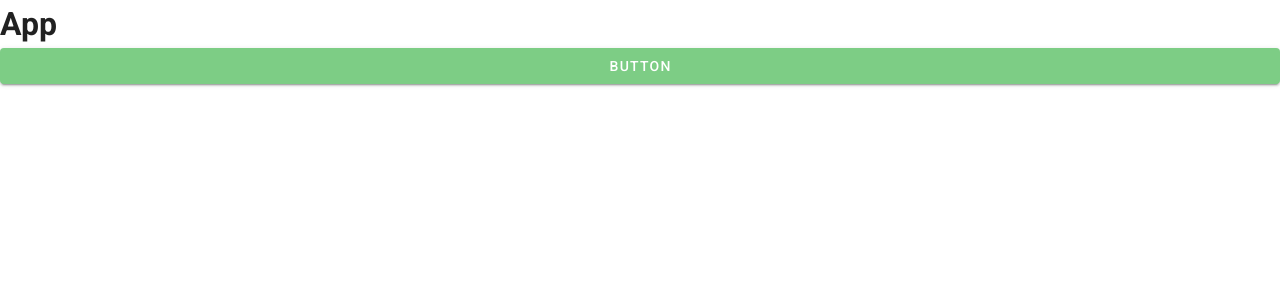
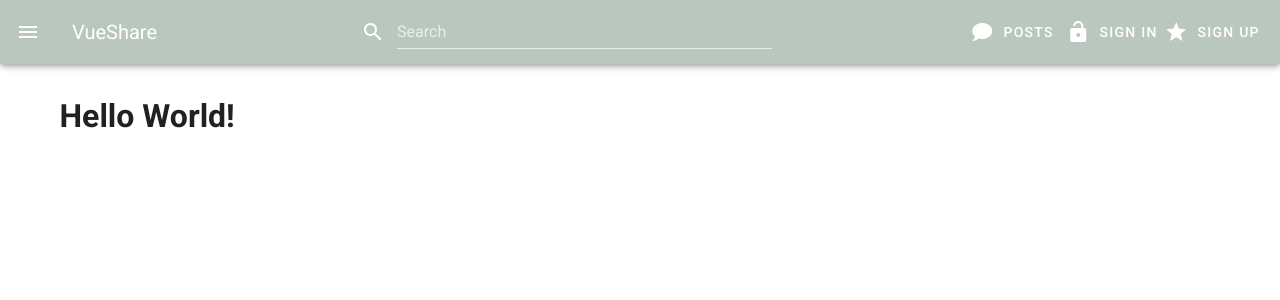
Before and after one commit to mathiasbergqvist/full-stack-vue-with-graphql, a Vue app in the folder client/: page / in a window 1280 px wide. Shown: the top 300 px of the page. Built offline with nearby package versions, Linux system fonts and the light colour scheme.

Commit message:
Create application navbar using Vuetify components

```diff
--- a/client/src/App.vue
+++ b/client/src/App.vue
@@ -1,6 +1,61 @@
 <template>
   <v-app>
-      <h1>App</h1>
-      <v-btn color='accent'>Button</v-btn>
+    <v-card color="primary" flat height="64px" tile>
+      <v-toolbar color="primary" dark>
+        <!-- App title  -->
+        <v-app-bar-nav-icon></v-app-bar-nav-icon>
+        <v-toolbar-title class="hidden-xs-only">
+          <router-link to="/" tag="span" style="cursor: pointer">VueShare</router-link>
+        </v-toolbar-title>
+
+        <v-spacer></v-spacer>
+
+        <!-- Search input -->
+        <v-btn icon>
+          <v-icon>mdi-magnify</v-icon>
+        </v-btn>
+        <v-text-field flex label="Search" color="accent" single-line hide-details></v-text-field>
+
+        <v-spacer></v-spacer>
+
+        <v-toolbar-items class="hidden-xs-only">
+          <v-btn
+            v-for="item in horizontalNavItem"
+            :key="item.title"
+            :to="item.link"
+            style="width: 100px"
+            icon
+            flat
+          >
+            <v-icon left class="hidden-sm-only">{{item.icon}}</v-icon>
+            {{item.title}}
+          </v-btn>
+        </v-toolbar-items>
+        <!-- <v-toolbar-items>
+          <v-btn flat color="primary">POSTS</v-btn>
+        </v-toolbar-items>-->
+      </v-toolbar>
+    </v-card>
+    <!-- App content -->
+    <main>
+      <v-container class="mt-4">
+        <router-view />
+      </v-container>
+    </main>
   </v-app>
 </template>
+
+<script>
+export default {
+  name: "App",
+  computed: {
+    horizontalNavItem() {
+      return [
+        { icon: "mdi-chat", title: "Posts", link: "/posts" },
+        { icon: "mdi-lock-open", title: "Sign In", link: "/signin" },
+        { icon: "mdi-star", title: "Sign Up", link: "/signup" }
+      ];
+    }
+  }
+};
+</script>
--- a/client/src/components/HelloWorld.vue
+++ b/client/src/components/HelloWorld.vue
@@ -1,57 +1,3 @@
 <template>
-  <div class="hello">
-    <h1>{{ msg }}</h1>
-    <p>
-      For a guide and recipes on how to configure / customize this project,<br>
-      check out the
-      <a href="https://cli.vuejs.org" target="_blank" rel="noopener">vue-cli documentation</a>.
-    </p>
-    <h3>Installed CLI Plugins</h3>
-    <ul>
-      <li><a href="https://github.com/vuejs/vue-cli/tree/dev/packages/%40vue/cli-plugin-babel" target="_blank" rel="noopener">babel</a></li>
-    </ul>
-    <h3>Essential Links</h3>
-    <ul>
-      <li><a href="https://vuejs.org" target="_blank" rel="noopener">Core Docs</a></li>
-      <li><a href="https://forum.vuejs.org" target="_blank" rel="noopener">Forum</a></li>
-      <li><a href="https://chat.vuejs.org" target="_blank" rel="noopener">Community Chat</a></li>
-      <li><a href="https://twitter.com/vuejs" target="_blank" rel="noopener">Twitter</a></li>
-      <li><a href="https://news.vuejs.org" target="_blank" rel="noopener">News</a></li>
-    </ul>
-    <h3>Ecosystem</h3>
-    <ul>
-      <li><a href="https://router.vuejs.org" target="_blank" rel="noopener">vue-router</a></li>
-      <li><a href="https://vuex.vuejs.org" target="_blank" rel="noopener">vuex</a></li>
-      <li><a href="https://github.com/vuejs/vue-devtools#vue-devtools" target="_blank" rel="noopener">vue-devtools</a></li>
-      <li><a href="https://vue-loader.vuejs.org" target="_blank" rel="noopener">vue-loader</a></li>
-      <li><a href="https://github.com/vuejs/awesome-vue" target="_blank" rel="noopener">awesome-vue</a></li>
-    </ul>
-  </div>
+  <h1>Hello World!</h1>
 </template>
-
-<script>
-export default {
-  name: 'HelloWorld',
-  props: {
-    msg: String
-  }
-}
-</script>
-
-<!-- Add "scoped" attribute to limit CSS to this component only -->
-<style scoped>
-h3 {
-  margin: 40px 0 0;
-}
-ul {
-  list-style-type: none;
-  padding: 0;
-}
-li {
-  display: inline-block;
-  margin: 0 10px;
-}
-a {
-  color: #42b983;
-}
-</style>
```
Also changed, not shown: client/src/views/Home.vue (added, +15 -0 lines).
